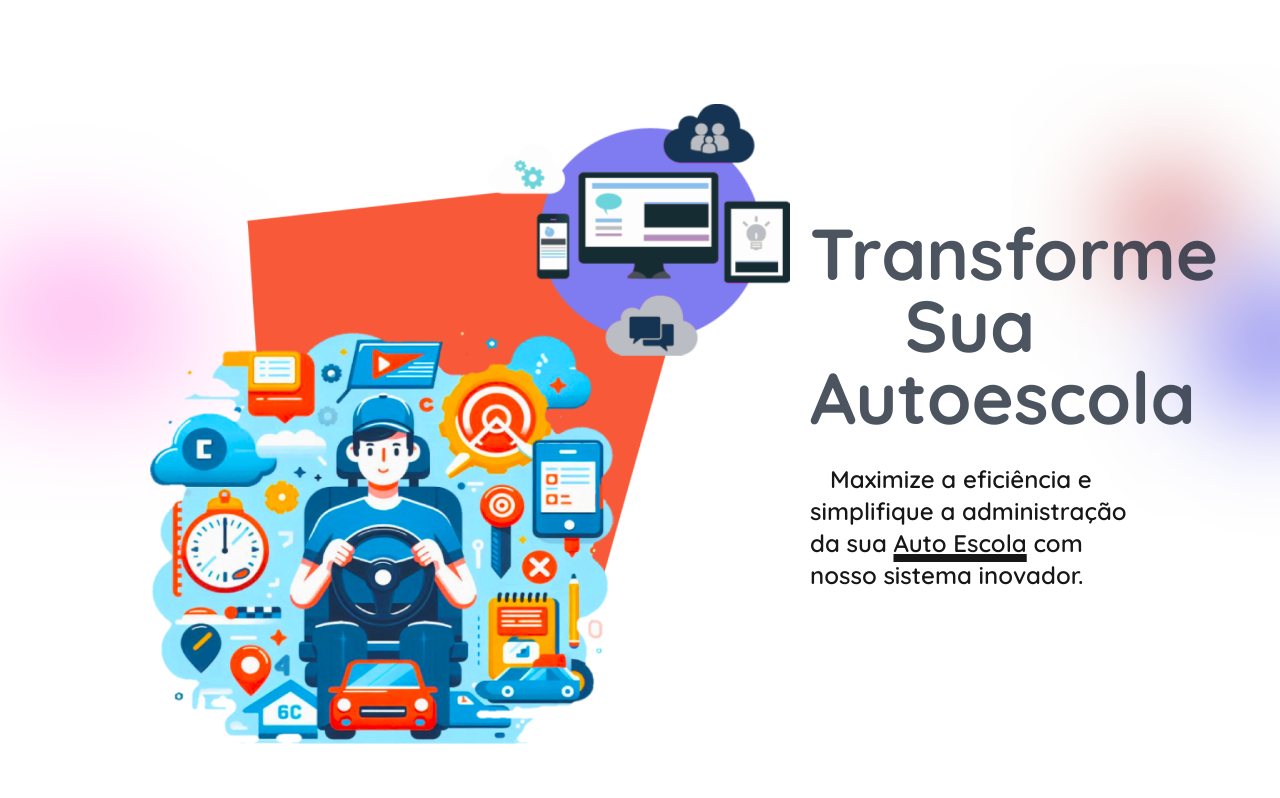
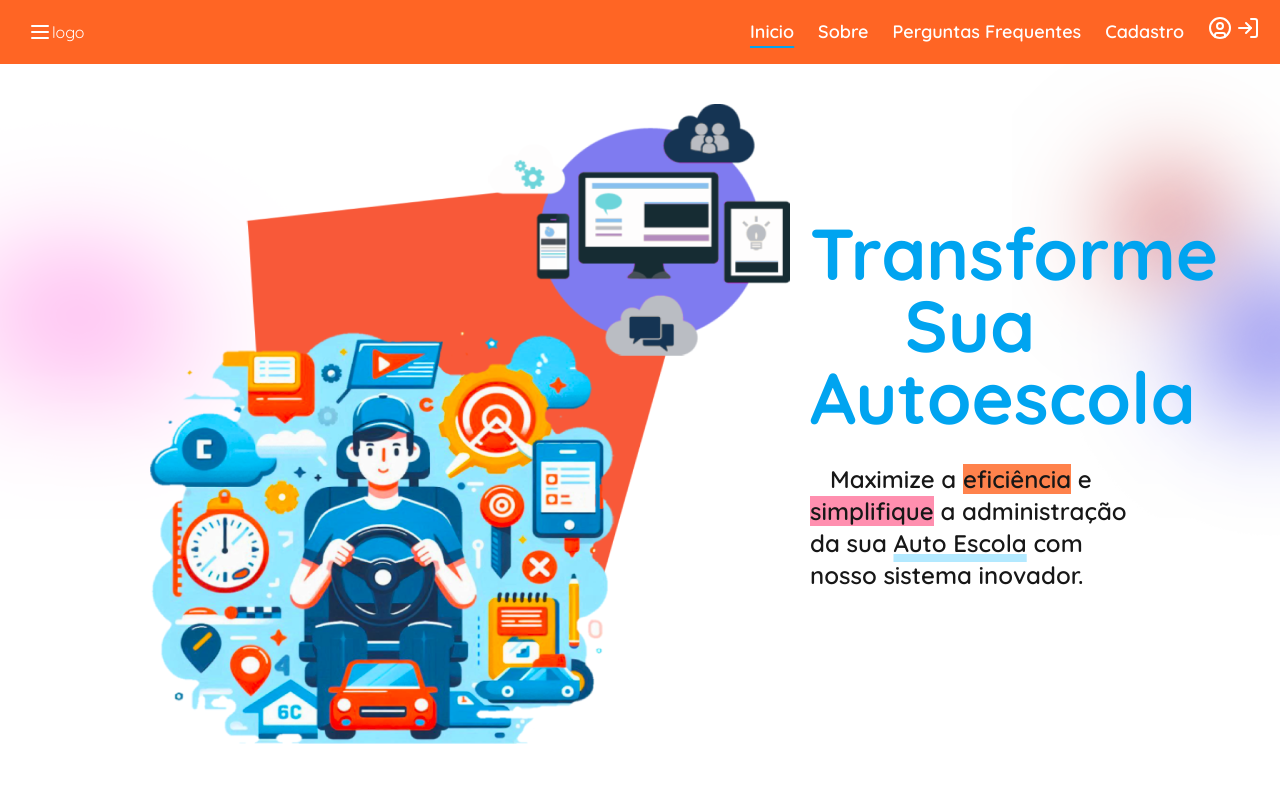
Before and after one commit to mrdsantos/gestao-auto-escola, a Next.js app: page / in a window 1280 px wide. Shown: the top 798 px of the page. Built offline with nearby package versions, Linux system fonts and the light colour scheme.

Commit message:
add darkmode variation

```diff
--- a/app/globals.css
+++ b/app/globals.css
@@ -1,6 +1,41 @@
 @tailwind base;
 @tailwind components;
 @tailwind utilities;
+
+@layer base {
+	:root {
+		--color-primary: 18deg 100% 57%;
+		--color-primary-darker: 16deg 100% 49%;
+		--color-primary-lighter: 18deg 100% 65%;
+		--color-complementary: 197deg 100% 50%;
+		--color-complementary-darker: 199deg 100% 47%;
+		--color-complementary-lighter: 197deg 100% 85%;
+		--color-accent: 343deg 100% 55%;
+		--color-accent-darker: 342deg 76% 45%;
+		--color-accent-lighter: 343deg 100% 78%;
+		--color-surface: 0deg 0% 92%;
+		--color-custom-neutral-content: 0deg 0% 12%;
+
+		.scroll-snap-type: none !important;
+	}
+
+	:root[data-theme="dark"] {
+		/* Suas regras CSS aqui */
+		--color-surface: 180deg 0% 8%;
+		--color-custom-neutral-content: 180deg 0% 88%;
+
+		background-color: #0A0A0A;
+
+		.shadow-lg, .shadow-xl{
+			box-shadow: none;
+		}
+
+		.text-base-content {
+			color: hsl(180deg 0% 88%);
+		}
+
+	}
+}
 
 .petit-caps {
 	font-variant: petite-caps;
@@ -8,10 +43,11 @@
 .all-petit-caps {
 	font-variant: all-petite-caps;
 }
-input:focus, .input:focus-within  {
+input:focus,
+.input:focus-within {
 	@apply outline-none;
 }
 
 .footer-title {
 	@apply opacity-90;
-  }
+}
```
